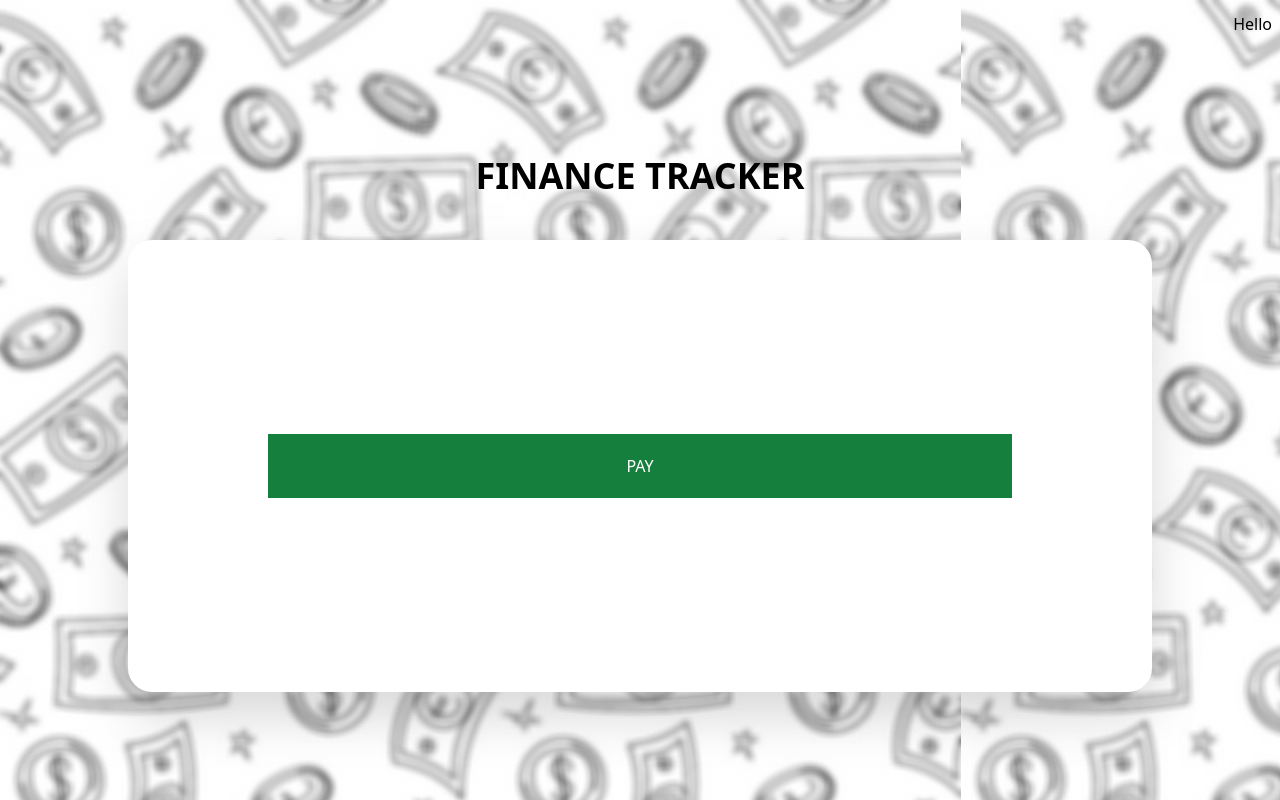
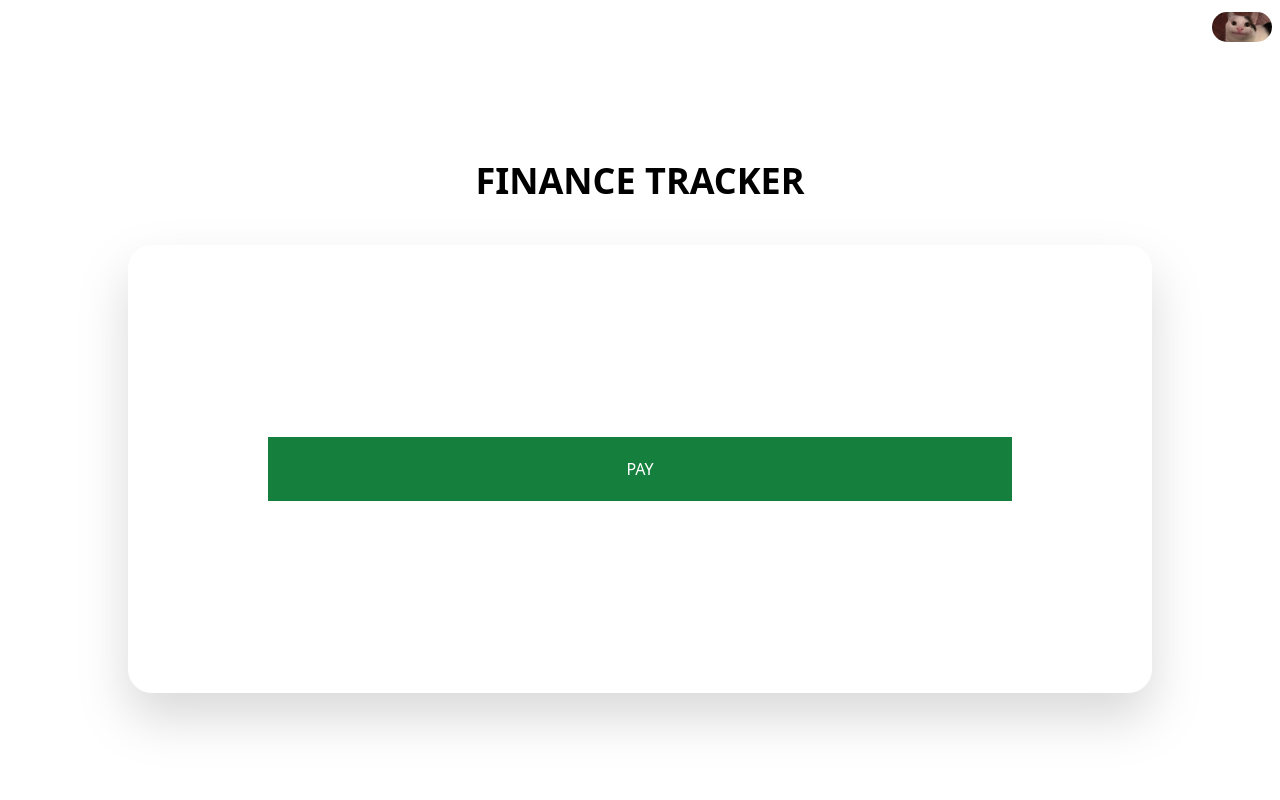
Before and after one commit to CampVamp/Expense-Tracker, a Next.js app: page / in a window 1280 px wide. Built offline with nearby package versions, Linux system fonts and the light colour scheme.

Commit message:
:construction: Payment page under construction

```diff
--- a/package.json
+++ b/package.json
@@ -14,6 +14,7 @@
     "@types/react-dom": "18.0.11",
     "eslint": "8.37.0",
     "eslint-config-next": "13.2.4",
+    "formik": "^2.2.9",
     "next": "13.2.4",
     "react": "18.2.0",
     "react-dom": "18.2.0",
--- a/pages/index.tsx
+++ b/pages/index.tsx
@@ -1,9 +1,18 @@
 import Link from "next/link";
+import Image from "next/image";
 
 const index = () => {
   return (
-    <div className=" w-screen h-screen flex flex-col bg-[url('../public/bg.jpg')]">
-      <div className="flex py-3 px-2 justify-end">Hello</div>
+    <div className=" w-screen h-screen flex flex-col">
+      <div className="flex py-3 px-2 justify-end">
+        <Image
+          src="/cat.jpg"
+          alt="Cat"
+          width="60"
+          height="80"
+          className=" rounded-full"
+        />
+      </div>
       <div className=" h-full flex flex-col justify-center items-center gap-11">
         <div className=" text-4xl font-semibold">FINANCE TRACKER</div>
         <div className=" w-4/5 h-3/5 bg-white rounded-3xl p-4 drop-shadow-2xl flex items-center justify-center">
--- a/pages/payment.tsx
+++ b/pages/payment.tsx
@@ -1,5 +1,9 @@
 const payment = () => {
-  return <div>Payment</div>;
+  return (
+    <div className="flex items-center justify-center w-screen h-screen">
+      <div>Hello world!!</div>
+    </div>
+  );
 };
 
 export default payment;
```
Also changed, not shown: public/cat.jpg (added), 1 other file (tests, documents, lock files or other folders).
